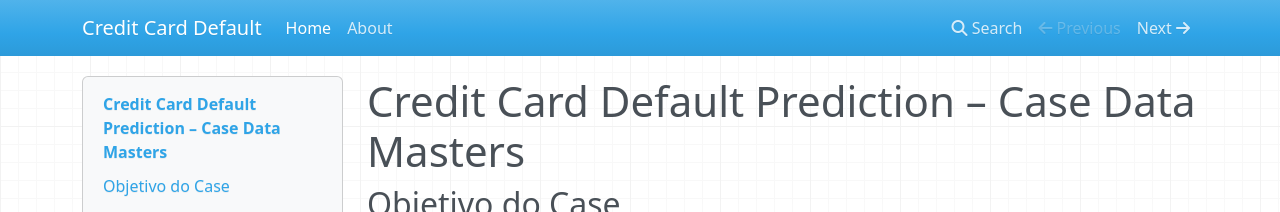
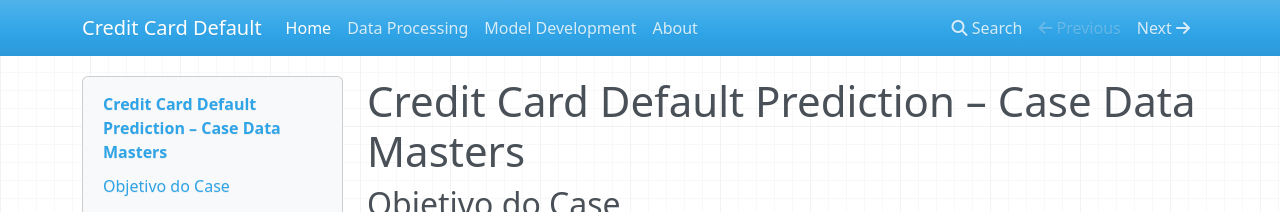
Before and after one commit to flavio185/ml-default-payment-project, an MkDocs documentation site: the page built from docs/credit-card-default/docs/index.md, in a window 1280 px wide. Shown: the top 212 px of the page. Built offline with MkDocs 1.6.1, drawn with Linux system fonts in a browser that asks for light colours; nearby versions of some CDN libraries.

Commit message:
update docs

```diff
--- a/docs/credit-card-default/mkdocs.yml
+++ b/docs/credit-card-default/mkdocs.yml
@@ -1,4 +1,6 @@
 site_name: Credit Card Default
 nav:
   - Home: index.md
+  - Data Processing: data_processing.md
+  - Model Development: model_development.md
   - About: about.md
```
